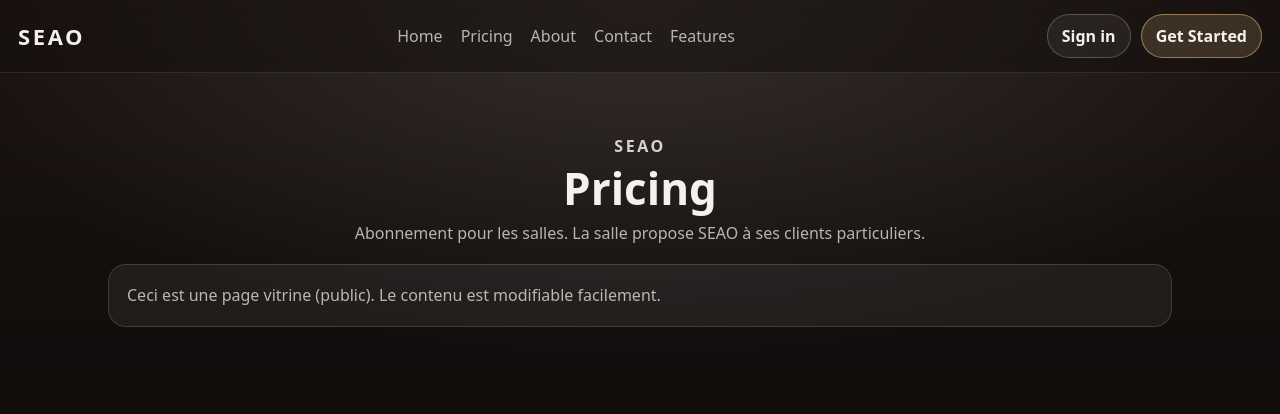
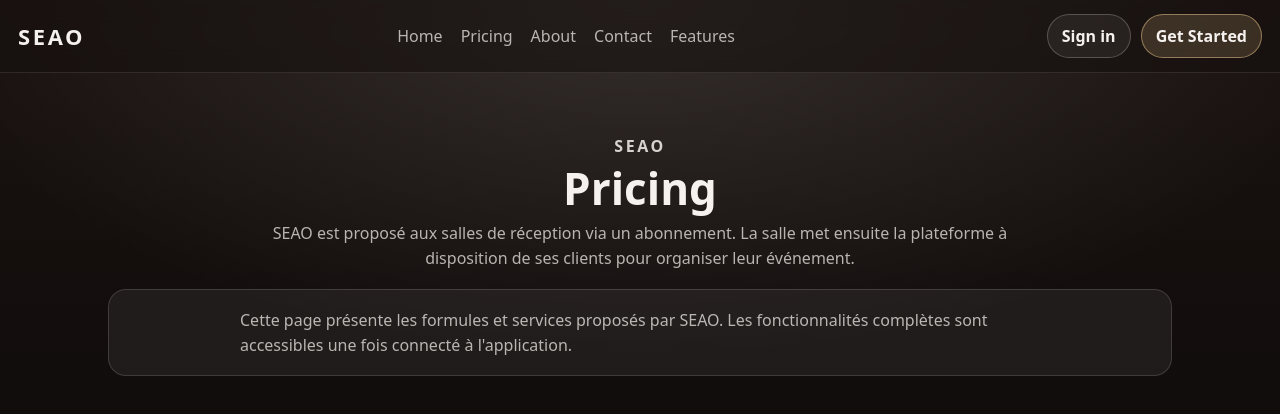
Before and after one commit to Idanbenhamou/seao-mvp, a Next.js app: page /pricing in a window 1280 px wide. Shown: the top 414 px of the page. Built offline with nearby package versions, Linux system fonts and the light colour scheme.

Commit message:
Update page.jsx

```diff
--- a/app/pricing/page.jsx
+++ b/app/pricing/page.jsx
@@ -1,16 +1,23 @@
-export default function Page() {
+export default function PricingPage() {
   return (
     <main className="container">
+
       <div className="hero">
         <div className="kicker">SEAO</div>
         <h1 className="h1">Pricing</h1>
-        <p className="p">Abonnement pour les salles. La salle propose SEAO à ses clients particuliers.</p>
-      </div>
-      <div className="card">
-        <p className="p" style={{ maxWidth: "none" }}>
-          Ceci est une page vitrine (public). Le contenu est modifiable facilement.
+        <p className="p">
+          SEAO est proposé aux salles de réception via un abonnement.
+          La salle met ensuite la plateforme à disposition de ses clients pour organiser leur événement.
         </p>
       </div>
+
+      <div className="card">
+        <p className="p">
+          Cette page présente les formules et services proposés par SEAO.
+          Les fonctionnalités complètes sont accessibles une fois connecté à l'application.
+        </p>
+      </div>
+
     </main>
   );
 }
```
